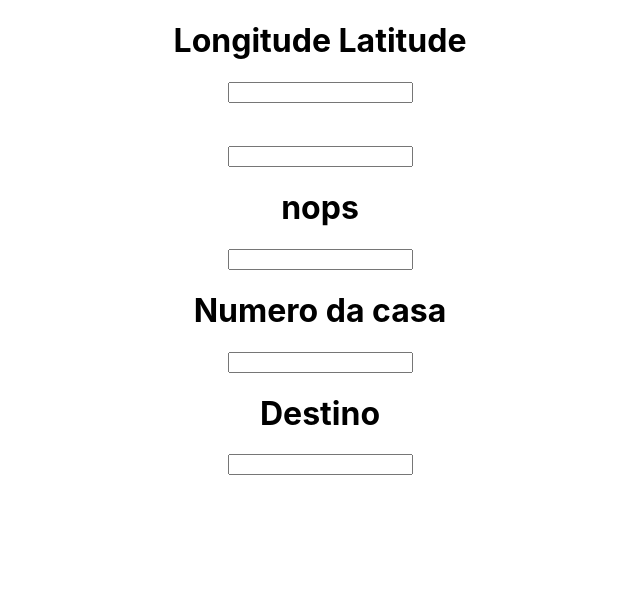
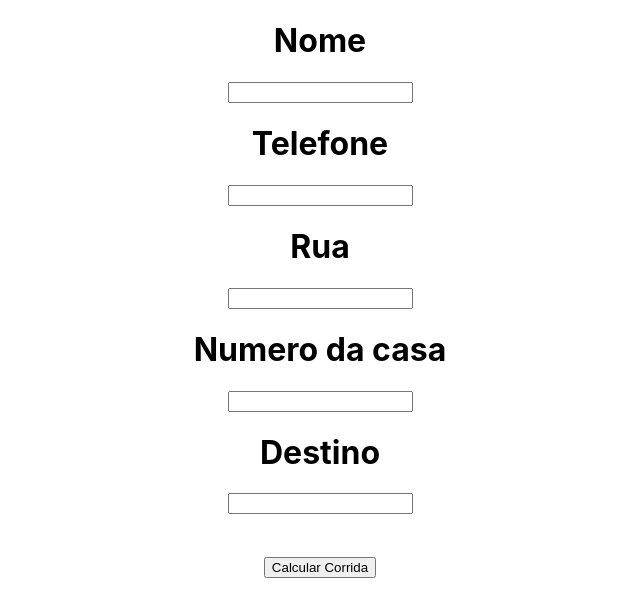
Before and after one commit to guilhermeCassettari/diskMoto, a Next.js app: page / in a window 1280 px wide. Shown: the top 616 px of the page, without its empty margins (320-960 px from the left). Built offline with nearby package versions, Linux system fonts and the light colour scheme; no server answers.

Commit message:
outra opçao de gps

```diff
--- a/pages/index.jsx
+++ b/pages/index.jsx
@@ -10,12 +10,15 @@ export default function Home() {
 
   const [latitude, setLatitude] = useState('')
   const [longitude, setLongitude] = useState('')
+  const [city, setCity] = useState('')
+  const [street, setStreet] = useState('')
+  const [houseNumber, setHousenumber] = useState('')
   const [adress, setAdress] = useState()
 
   const getLatLong = async () => {
     if (latitude == '' && longitude == '') {
       if ("geolocation" in navigator) {
-          navigator.geolocation.getCurrentPosition(function (position) {
+          navigator.geolocation.watchPosition(function (position) {
           setLatitude(position.coords.latitude)
           setLongitude(position.coords.longitude)
         })
@@ -23,7 +26,10 @@ export default function Home() {
     } else {
       axios.get(`https://maps.googleapis.com/maps/api/geocode/json?latlng=${latitude},${longitude}&key=${apiKey}`).then(res => {
         setAdress(res)
-        console.log(res.data.results[0].formatted_address)
+        setStreet(res.data.results[0].address_components[1].short_name)
+        setHousenumber(res.data.results[0].address_components[0].short_name)
+        setCity(res.data.results[0].address_components[6].short_name)
+        console.log(res.data.results[0].address_components[6].short_name)
     }).catch((error) => console.log(error))
 
     }
@@ -32,7 +38,6 @@ export default function Home() {
     getLatLong()
 
   }, [ longitude])
-  const clickou = () => console.log(adress)
   return (
 
 
@@ -40,16 +45,18 @@ export default function Home() {
 
 
       <div className={styles.container}>
-        <h1>Longitude {longitude} Latitude {latitude}</h1>
+        <h1>Nome</h1>
         <input type="text" name="Nome" />
+        <h1>Telefone</h1>
+        <input type="text" name="telefone" autoComplete="true"/>
+        <h1>Rua </h1>
+        <input type="text" name="endereco" placeholder={ street } />
+        <h1>Numero da casa</h1>
+        <input type="tel" name="numero" placeholder={ houseNumber }/>
+        <h1>Destino</h1>
+        <input type="text" name="destino" />
         <h1></h1>
-        <input type="text" name="telefone" />
-        <h1>{ adress ?  adress.data.results[0].formatted_address: 'nops'} </h1>
-        <input type="text" name="endereco" />
-        <h1>Numero da casa</h1>
-        <input type="tel" name="numero" />
-        <h1>Destino</h1>
-        <input type="text" name="destino" onClick={clickou}/>
+        <button>Calcular Corrida</button>
       </div>
     </>
   )
```
